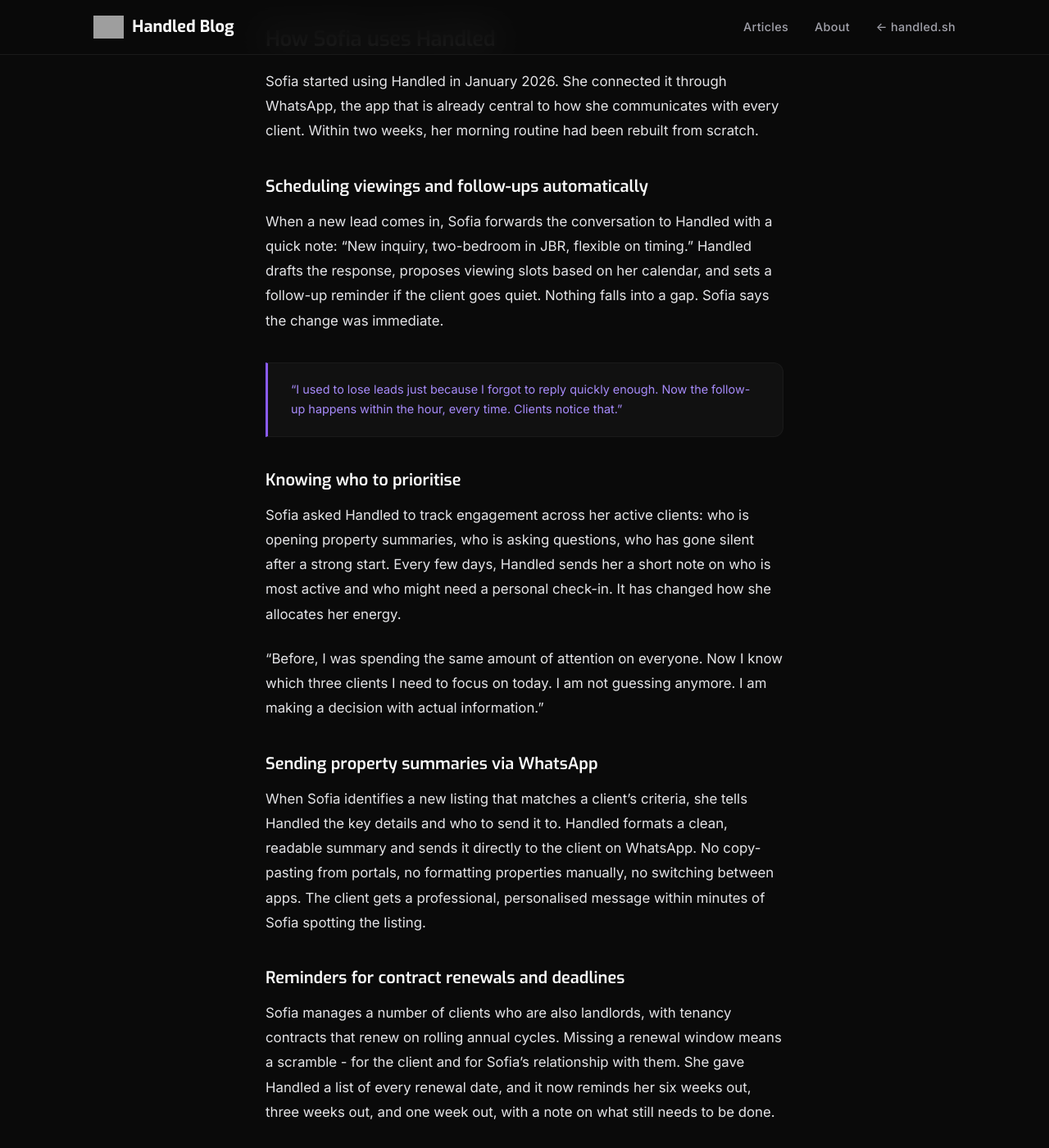
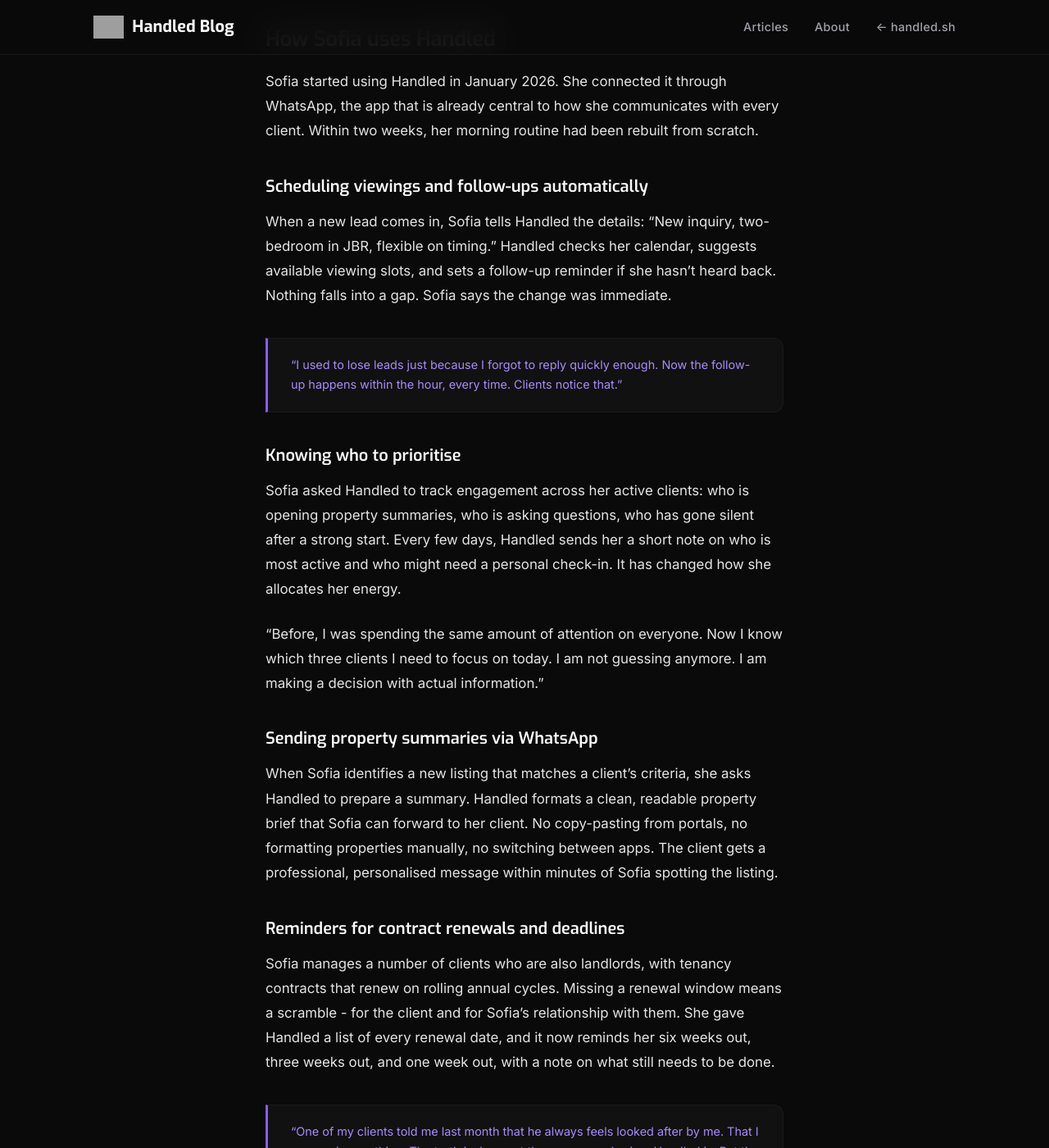
Before and after one commit to handled-sh/handled-sh.github.io, a Jekyll site: the page built from _posts/2026-02-24-the-real-estate-agent-who-stopped-losing-deals-to-admin.md, in a window 1280 px wide and 1400 px high, scrolled down 1729 px. Shown: the whole window at 82% size. Built offline with Jekyll 4.4.1, drawn with Linux system fonts in a browser that asks for light colours; some of the changed text lies outside the part shown.

Commit message:
Meta compliance: fix blog post claims and add footer legal links
Remove language implying Handled sends messages to third parties (real estate
clients). Add Privacy Policy and Terms of Service links to blog footer.

```diff
--- a/_layouts/default.html
+++ b/_layouts/default.html
@@ -53,6 +53,8 @@
                 <p class="footer-tagline">Stories from building a productivity tool that actually gets things done.</p>
                 <div class="footer-links">
                     <a href="https://handled.sh">handled.sh</a>
+                    <a href="https://handled.sh/privacy">Privacy Policy</a>
+                    <a href="https://handled.sh/terms">Terms of Service</a>
                     <a href="https://github.com/handled-sh">GitHub</a>
                 </div>
                 <p class="footer-copy">&copy; 2026 Handled. All rights reserved.</p>
--- a/_posts/2026-02-24-the-real-estate-agent-who-stopped-losing-deals-to-admin.md
+++ b/_posts/2026-02-24-the-real-estate-agent-who-stopped-losing-deals-to-admin.md
@@ -29,7 +29,7 @@ Sofia started using Handled in January 2026. She connected it through WhatsApp,
 
 ### Scheduling viewings and follow-ups automatically
 
-When a new lead comes in, Sofia forwards the conversation to Handled with a quick note: "New inquiry, two-bedroom in JBR, flexible on timing." Handled drafts the response, proposes viewing slots based on her calendar, and sets a follow-up reminder if the client goes quiet. Nothing falls into a gap. Sofia says the change was immediate.
+When a new lead comes in, Sofia tells Handled the details: "New inquiry, two-bedroom in JBR, flexible on timing." Handled checks her calendar, suggests available viewing slots, and sets a follow-up reminder if she hasn't heard back. Nothing falls into a gap. Sofia says the change was immediate.
 
 > "I used to lose leads just because I forgot to reply quickly enough. Now the follow-up happens within the hour, every time. Clients notice that."
 
@@ -41,7 +41,7 @@ Sofia asked Handled to track engagement across her active clients: who is openin
 
 ### Sending property summaries via WhatsApp
 
-When Sofia identifies a new listing that matches a client's criteria, she tells Handled the key details and who to send it to. Handled formats a clean, readable summary and sends it directly to the client on WhatsApp. No copy-pasting from portals, no formatting properties manually, no switching between apps. The client gets a professional, personalised message within minutes of Sofia spotting the listing.
+When Sofia identifies a new listing that matches a client's criteria, she asks Handled to prepare a summary. Handled formats a clean, readable property brief that Sofia can forward to her client. No copy-pasting from portals, no formatting properties manually, no switching between apps. The client gets a professional, personalised message within minutes of Sofia spotting the listing.
 
 ### Reminders for contract renewals and deadlines
 
```
